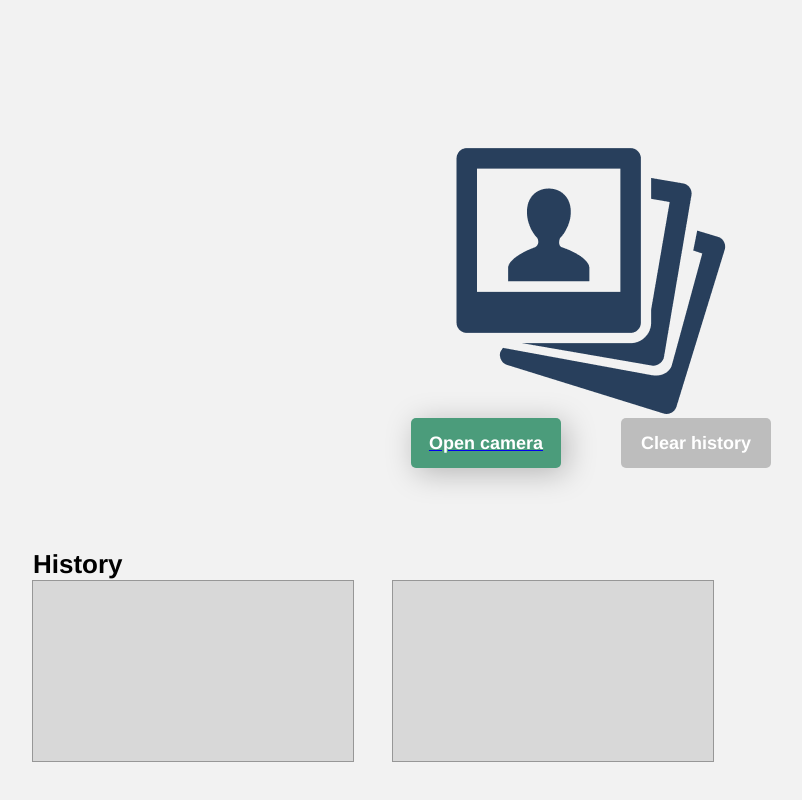
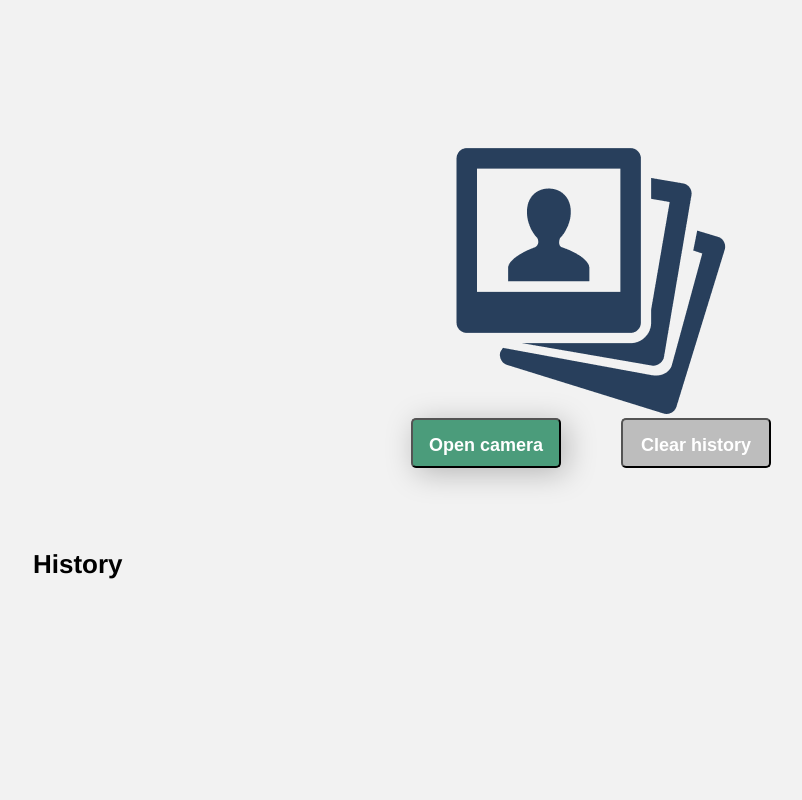
Before and after one commit to Fjornir/vue-cam-app, a Vue app: page / in a window 1280 px wide. Shown: the whole page, without its empty margins (49-851 px from the left). Built offline with nearby package versions, Linux system fonts and the light colour scheme.

Commit message:
Add history functional

```diff
--- a/package.json
+++ b/package.json
@@ -3,7 +3,7 @@
   "version": "0.1.0",
   "private": true,
   "scripts": {
-    "serve": "vue-cli-service serve",
+    "start": "vue-cli-service serve",
     "build": "vue-cli-service build",
     "lint": "vue-cli-service lint"
   },
--- a/src/components/FirstPage.vue
+++ b/src/components/FirstPage.vue
@@ -8,13 +8,13 @@
             </div>
             <div class="button-wrapper">
                 <router-link to="/capture">
-                <div class="button camera-button">
+                <button class="button camera-button">
                     Open camera
-                </div>
+                </button>
                 </router-link>
-                <div class="button clear-button__disable">
+                <button class="button clear-button__disable">
                     Clear history
-                </div>
+                </button>
             </div>
 
         </div>
@@ -26,9 +26,10 @@
     import "../css/style.css"
     import History from "./History";
 
+
     export default {
         name: "FirstPage",
-        components: {History}
+        components: {History},
     }
 </script>
 
--- a/src/components/History.vue
+++ b/src/components/History.vue
@@ -3,21 +3,51 @@
         <div class="history-name">
             History
         </div>
-        <div class="history-items">
-            <div class="history-item">
-
-            </div>
-            <div class="history-item">
-
-            </div>
+        <div  class="history-items" >
+            <div class="history-item" id="photos"></div>
         </div>
     </div>
 </template>
 
 <script>
     import "../css/style.css"
+
+
     export default {
-        name: "History"
+        props: ['images'],
+        name: "History",
+
+
+        methods:{
+            async loadImg(){
+                // const photos = document.getElementById('photos');
+                // let hidden_canvas = document.querySelector('canvas'),
+                //     video = document.querySelector('video'),
+                //     //image = document.querySelector('img.photo'),
+                //     width = video.videoWidth,
+                //     height = video.videoHeight,
+                //     context = hidden_canvas.getContext('2d');
+                //
+                // hidden_canvas.width = width;
+                // hidden_canvas.height = height;
+                //
+                // context.drawImage(video, 0, 0, width, height);
+                let photo = document.getElementById('canvas');
+                const photos = document.getElementById('photos');
+
+                const imgUrl = photo.toDataURL('image/png');
+
+                const img = document.createElement('img');
+
+                img.setAttribute('src', imgUrl);
+
+                photos.appendChild(img);
+            }
+        },
+        mounted() {
+            this.loadImg();
+        }
+
     }
 </script>
 
--- a/src/components/SecondPage.vue
+++ b/src/components/SecondPage.vue
@@ -12,17 +12,22 @@
                     </div>
                 </div>
                 <div class="button-wrapper">
-                    <div class="button camera-button">
+                    <button v-on:click="printScreen" class="button camera-button">
                         Capture
-                    </div>
+                    </button>
                     <router-link to="/">
-                        <div class="button back-button">
+                        <button class="button back-button">
                             Back
-                        </div>
+                        </button>
                     </router-link>
                 </div>
             </div>
-            <History />
+<!--            <canvas class="hid" id="hidden-canvas"></canvas>-->
+<!--            <canvas class="hid" id="can"></canvas>-->
+            <canvas id="canvas"></canvas>
+            <History
+                v-bind:images="images"
+            />
         </div>
     </div>
 </template>
@@ -31,14 +36,15 @@
 
     import "../css/style.css"
     import History from "./History";
-    //const video = document.getElementById('video');
 
     export default {
         name: "SecondPage",
         components: {History},
-        data:function() {
+        data() {
             return {
-
+                images: [
+                    {canvas: document.querySelector('canvas'), loaded:false}
+                ]
             };
         },
 
@@ -56,14 +62,42 @@
                         video.play()
                     }
                 }).catch((err) =>  Error(err))
+            },
+
+
+            async printScreen(){
+
+                let video = document.getElementById('video');
+                let photo = document.getElementById('canvas');
+                let photoContext = photo.getContext('2d');
+                const photos = document.getElementById('photos');
+
+                photoContext.drawImage(video, 0, 0, photo.width, photo.height);
+
+                const imgUrl = photo.toDataURL('image/png');
+
+                // Create img element
+                const img = document.createElement('img');
+
+                // Set img src
+                img.setAttribute('src', imgUrl);
+
+                photos.appendChild(img);
+
             }
+
         },
         mounted() {
             this.Camera();
+            //this.printScreen();
         }
     }
 </script>
 
 <style scoped>
-
+    .hid{
+        width: 500px;
+        height: 500px;
+        outline: 1px solid red;
+    }
 </style>
--- a/src/css/style.css
+++ b/src/css/style.css
@@ -41,6 +41,8 @@ body{
 
 .video-output{
     display: flex;
+    flex-direction: column;
+    align-items: center;
     width: 640px;
     height: 360px;
     background-color: #D8D8D8;
@@ -56,11 +58,14 @@ body{
 
 .marker{
     display: flex;
-    position: fixed;
+    position: absolute;
     z-index: 2;
     margin-top: 38px;
-    margin-left: 25vh;
 
+}
+
+#canvas {
+    display: none;
 }
 
 .button-wrapper{
@@ -84,7 +89,7 @@ body{
 
 .button*{
     margin: 10px;
-
+    text-decoration: none;
 }
 
 .camera-button{
@@ -121,14 +126,27 @@ body{
 }
 
 .history-items{
-    display: flex;
-    flex-direction: row;
-    justify-content: flex-start;
-    width: 100%;
+    max-width: 100%;
+
+    /*display: flex;*/
+    /*flex-direction: row;*/
+    /*justify-content: flex-start;*/
+    /*width: 100%;*/
 }
 
 .history-item{
-    margin-right: 40px;
+    /*margin-right: 40px;*/
+    /*height: 180px;*/
+    /*width: 320px;*/
+    /*background-color: #D8D8D8;*/
+    /*outline: 1px solid #979797;*/
+
+    display: grid;
+    grid-template-columns: repeat(4, 1fr);
+    grid-gap: 20px;
+}
+
+#photos img {
     height: 180px;
     width: 320px;
     background-color: #D8D8D8;
```
